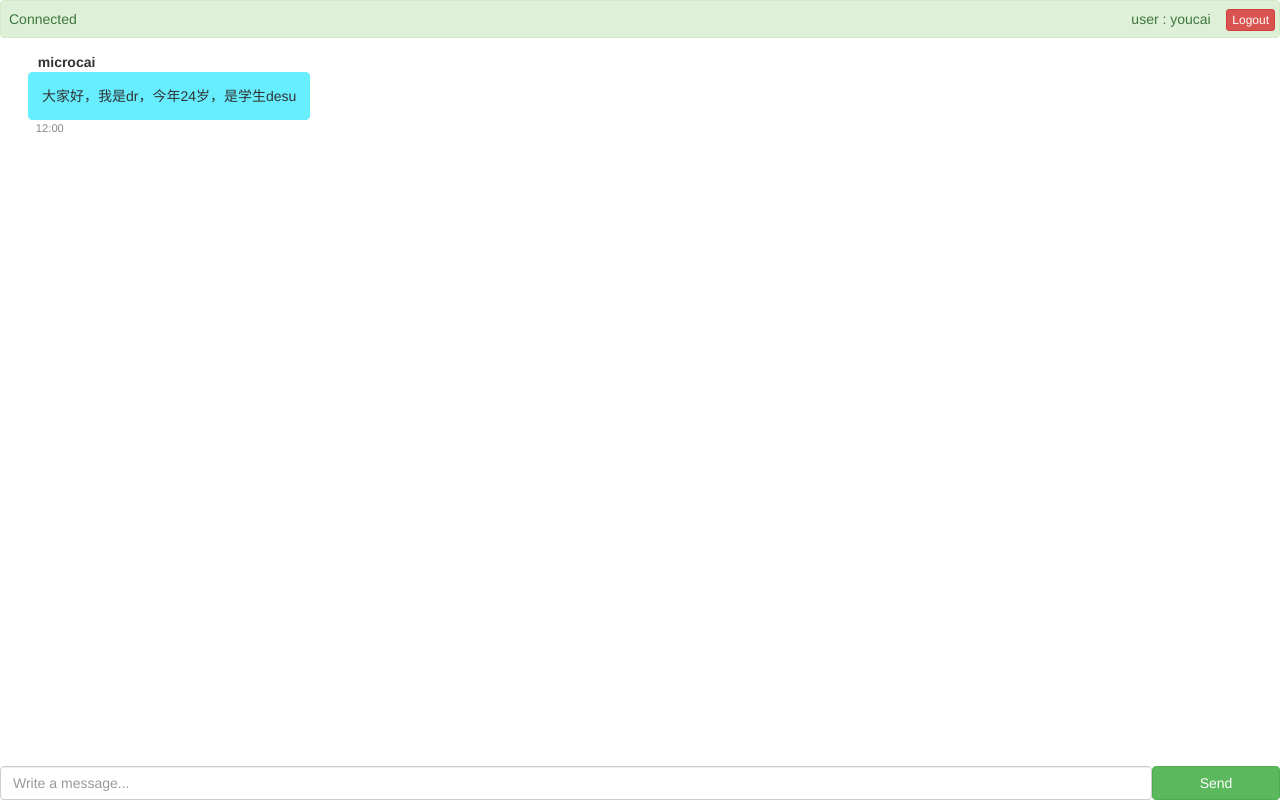
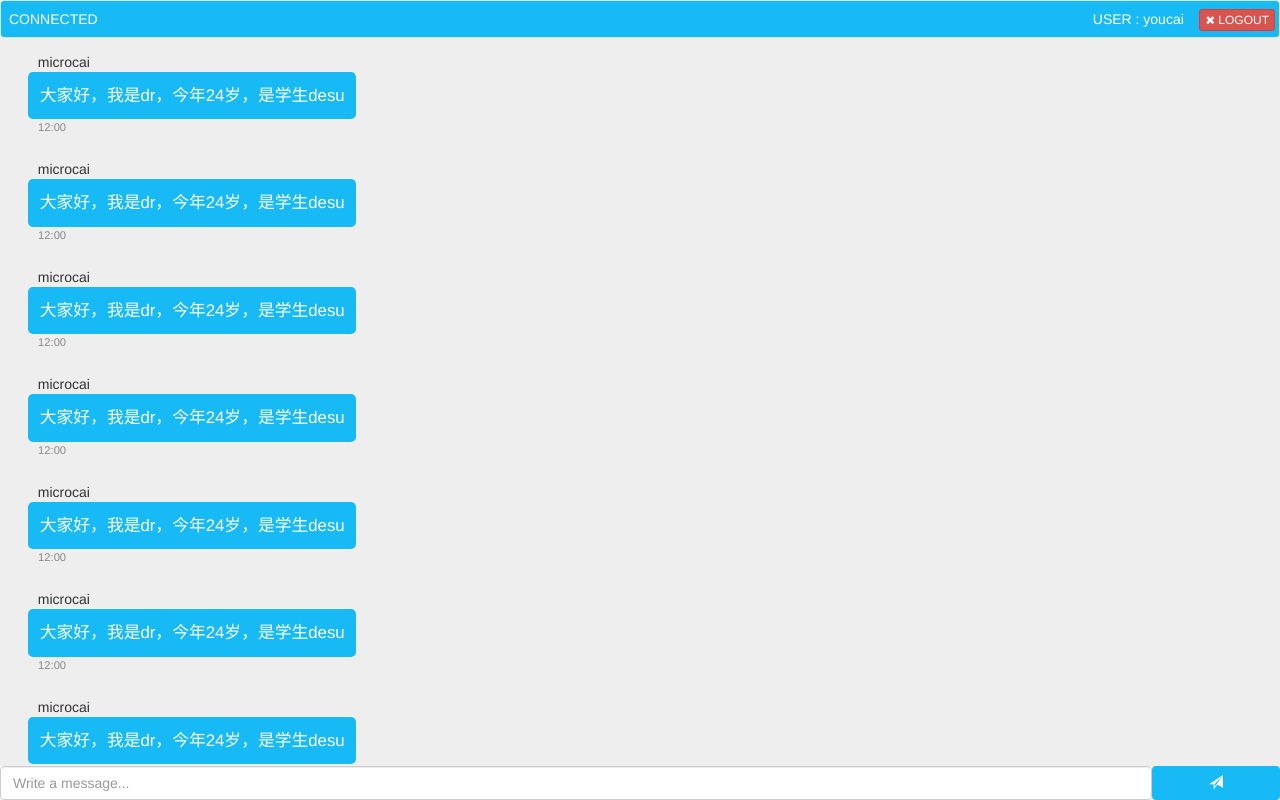
Before and after one commit to omegacoleman/tinychat, a website built with webpack: page client-webui/client/dist/index.html in a window 1280 px wide. Built offline with nearby package versions, Linux system fonts and the light colour scheme.

Commit message:
finishing up ui

```diff
--- a/client-webui/client/dist/index.html
+++ b/client-webui/client/dist/index.html
@@ -23,11 +23,15 @@
 			margin-bottom:0px;
 			padding:8px;
 			display: flex;
+			background: #18baf5;
+			color: #ffffff;
 		}
 
 		#history-message
 		{
 			flex-grow: 1;
+			overflow-y: scroll;
+			background-color: #eeeeee;
 		}
 
 		#bottom-div
@@ -37,7 +41,6 @@
 
 		.sender
 		{
-			font-weight: bold;
 			padding-bottom: 0;
 			padding-left: 0.7em;
 			margin-bottom: 0;
@@ -57,26 +60,37 @@
 
 		.text div
 		{
-			background: #66eeff;
+			background: #18baf5;
+			color: #ffffff;
+			font-size: 1.2em;
 			border-radius: 0.3em;
-			padding: 1em;
+			padding: 0.7em;
 		}
 
 		.time
 		{
 			font-size: 0.8em;
 			color: #888888;
-			padding-left: 0.7em;
+			padding-left: 0.9em;
+		}
+
+		#send_button
+		{
+			background: #18baf5;
+			color: #ffffff;
 		}
 	</style>
 </head>
 <body>
 	<div id="f-v-container">
 		<div id="top-div" class="alert alert-success" role="alert">
-			<div id="status_msg">Connected</div>
+			<div id="status_msg">CONNECTED</div>
 			<div style="position:absolute;right:5px;">
-				<span id="user_disp">user : youcai</span>&nbsp;&nbsp;&nbsp;
-				<button id="logout_button" class="btn btn-xs btn-danger">Logout</button>
+				<span id="user_disp">USER : youcai</span>&nbsp;&nbsp;&nbsp;
+				<button id="logout_button" class="btn btn-xs btn-danger">
+					<span class="glyphicon glyphicon-remove" style="font-size: 0.8em" aria-hidden="true"></span>
+					LOGOUT
+				</button>
 			</div>
 		</div>
 		<div id="history-message">
@@ -87,10 +101,119 @@
 				</div>
 				<p class="time">12:00</p>
 			</div>
+			<div class="message">
+				<p class="sender">microcai</p>
+				<div class="text">
+					<div>大家好，我是dr，今年24岁，是学生desu</div>
+				</div>
+				<p class="time">12:00</p>
+			</div>
+			<div class="message">
+				<p class="sender">microcai</p>
+				<div class="text">
+					<div>大家好，我是dr，今年24岁，是学生desu</div>
+				</div>
+				<p class="time">12:00</p>
+			</div>
+			<div class="message">
+				<p class="sender">microcai</p>
+				<div class="text">
+					<div>大家好，我是dr，今年24岁，是学生desu</div>
+				</div>
+				<p class="time">12:00</p>
+			</div>
+			<div class="message">
+				<p class="sender">microcai</p>
+				<div class="text">
+					<div>大家好，我是dr，今年24岁，是学生desu</div>
+				</div>
+				<p class="time">12:00</p>
+			</div>
+			<div class="message">
+				<p class="sender">microcai</p>
+				<div class="text">
+					<div>大家好，我是dr，今年24岁，是学生desu</div>
+				</div>
+				<p class="time">12:00</p>
+			</div>
+			<div class="message">
+				<p class="sender">microcai</p>
+				<div class="text">
+					<div>大家好，我是dr，今年24岁，是学生desu</div>
+				</div>
+				<p class="time">12:00</p>
+			</div>
+			<div class="message">
+				<p class="sender">microcai</p>
+				<div class="text">
+					<div>大家好，我是dr，今年24岁，是学生desu</div>
+				</div>
+				<p class="time">12:00</p>
+			</div>
+			<div class="message">
+				<p class="sender">microcai</p>
+				<div class="text">
+					<div>大家好，我是dr，今年24岁，是学生desu</div>
+				</div>
+				<p class="time">12:00</p>
+			</div>
+			<div class="message">
+				<p class="sender">microcai</p>
+				<div class="text">
+					<div>大家好，我是dr，今年24岁，是学生desu</div>
+				</div>
+				<p class="time">12:00</p>
+			</div>
+			<div class="message">
+				<p class="sender">microcai</p>
+				<div class="text">
+					<div>大家好，我是dr，今年24岁，是学生desu</div>
+				</div>
+				<p class="time">12:00</p>
+			</div>
 		</div>
 		<div id="bottom-div">
 			<div class="emoji-picker-container" style="width:90%;"><input id="message" type="text" class="form-control" title="Write a message" placeholder="Write a message..." data-emojiable="true"/></div>
-			<button id="send_button" class="btn btn-small btn-success" style="width:10%;min-width:60px;" onclick="send_fun()" title="Send Message">Send</button>
+			<button id="send_button" class="btn" style="width:10%;min-width:60px;" onclick="send_fun()" title="Send Message" aria-label="Send">
+				<span class="glyphicon glyphicon-send" aria-hidden="true"></span>
+			</button>
+		</div>
+	</div>
+	<div class="modal show hidden" tabindex="-1" role="dialog">
+		<div class="modal-dialog" role="document">
+			<div class="modal-content">
+				<div class="modal-header">
+					<button type="button" class="close" data-dismiss="modal" aria-label="Close"><span aria-hidden="true">&times;</span></button>
+					<h4 class="modal-title">LOGIN TO SERVER</h4>
+				</div>
+				<div class="modal-body">
+					<div class="form-group">
+						<label for="sever_input">Server URI</label>
+						<input class="form-control" id="sever_input" placeholder="ws://127.0.0.1:8000/">
+					</div>
+					<div class="form-group">
+						<label for="user_input">User</label>
+						<input class="form-control" id="user_input" placeholder="Identical user name">
+					</div>
+					<div class="form-group">
+						<label for="password_input">Password</label>
+						<input type="password" class="form-control" id="password_input" placeholder="Your password for login">
+					</div>
+					<div class="alert alert-danger" style="display: none" id="err_msg_alert" role="alert">
+						<span class="glyphicon glyphicon-remove" aria-hidden="true"></span>
+						<span id="err_msg_span">shit, you entered shit!</span>
+					</div>
+				</div>
+				<div class="modal-footer">
+					<p class="text-center">
+						<button class="btn btn-success" onclick="register()">
+							<span class="glyphicon glyphicon-hand-right" aria-hidden="true"></span>
+							GO
+							<span class="glyphicon glyphicon-hand-left" aria-hidden="true"></span>
+						</button>
+					</p>
+				</div>
+			</div>
 		</div>
 	</div>
 
```
